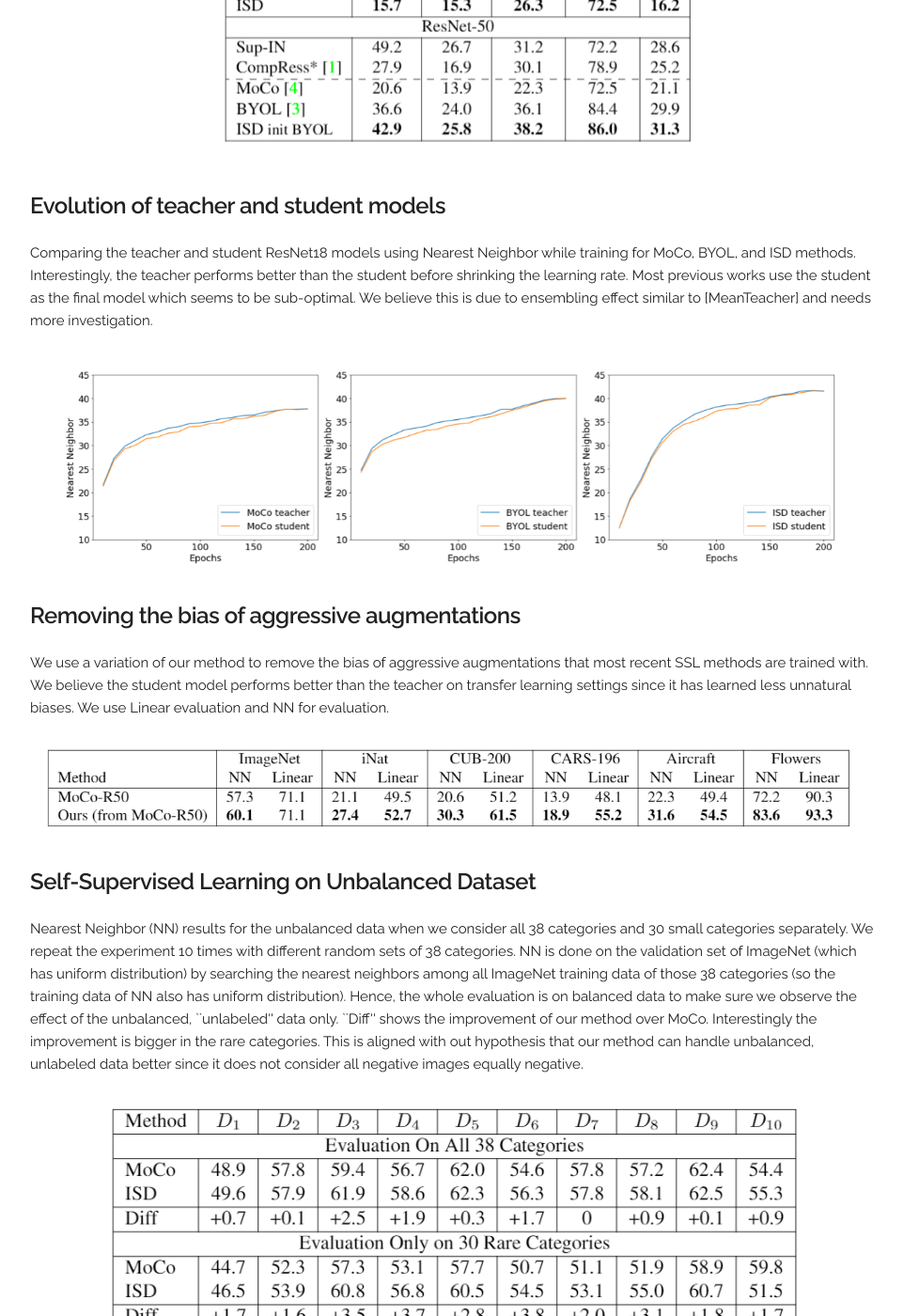
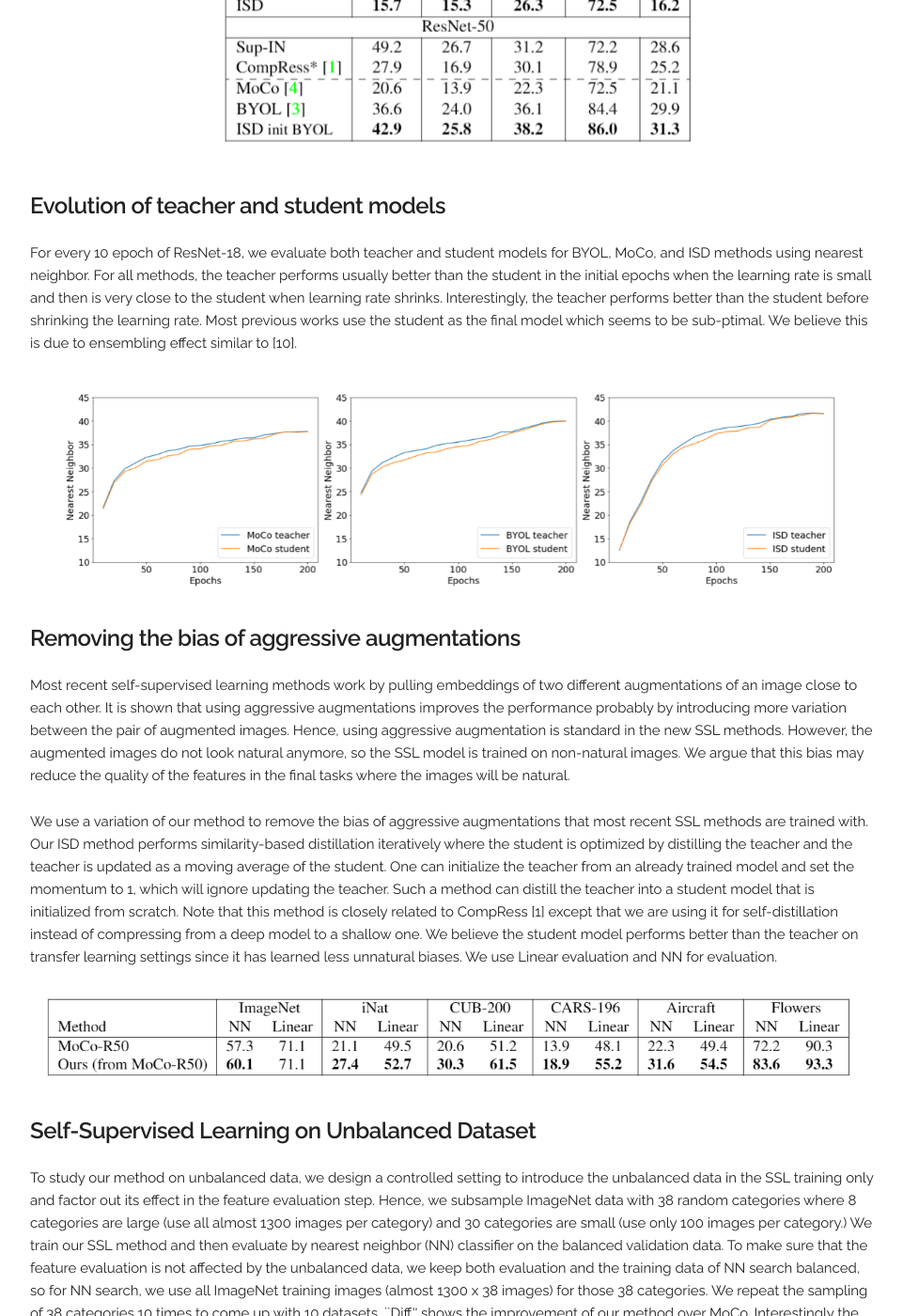
Before and after one commit to UMBCvision/ISD, a Jekyll site: the page built from docs/index.html, in a window 1280 px wide and 1400 px high, scrolled down 3238 px. Shown: the whole window at 94% size, without its empty margins (158-1119 px from the left). Built offline with Jekyll 4.4.1, drawn with Linux system fonts in a browser that asks for light colours; some of the changed text lies outside the part shown.

Commit message:
Update index.html

```diff
--- a/docs/index.html
+++ b/docs/index.html
@@ -89,9 +89,12 @@ title: ISD
   <h5 id="evolution"><b>Evolution of teacher and student models</b></h5>
 
     <p>
-   Comparing the teacher and student ResNet18 models using Nearest Neighbor while training for MoCo, BYOL, and ISD methods.
+
+      For every 10 epoch of ResNet-18, we evaluate both teacher and student models for BYOL, MoCo, and ISD methods using nearest neighbor.
+      For all methods, the teacher performs usually better than the student in the initial epochs when the learning rate is small and then is very close to the student when learning rate shrinks.
+
   Interestingly, the teacher performs better than the student before shrinking the learning rate. Most previous works use
-  the student as the final model which seems to be sub-optimal. We believe this is due to ensembling effect similar to [MeanTeacher] and needs more investigation.
+  the student as the final model which seems to be sub-ptimal. We believe this is due to ensembling effect similar to [10].
 
     </p>
 <p style="text-align:center;"><img src="{{ site.baseurl }}/assets/images/fig2.png" width="100%" alt style>
@@ -102,7 +105,18 @@ title: ISD
     <h5 id="augmentation biases"><b>Removing the bias of aggressive augmentations </b></h5>
 
 <p>
-       We use a variation of our method to remove the bias of aggressive augmentations that most recent SSL methods are trained with.
+  Most recent self-supervised learning methods work by pulling embeddings of two different augmentations of an image close to each other.
+  It is shown that using aggressive augmentations improves the performance probably by introducing more variation between the pair of augmented images.
+  Hence, using aggressive augmentation is standard in the new SSL methods. However, the augmented images do not look natural anymore, so the SSL model is
+  trained on non-natural images. We argue that this bias may reduce the quality of the features in the final tasks where the images will be natural.
+  </p>
+  <p>
+  We use a variation of our method to remove the bias of aggressive augmentations that most recent SSL methods are trained with.
+    Our ISD method performs similarity-based distillation iteratively where the student is optimized by distilling the teacher
+    and the teacher is updated as a moving average of the student. One can initialize the teacher from an already trained model and set the momentum to 1,
+    which will ignore updating the teacher. Such a method can distill the teacher into a student model that is initialized from scratch.
+    Note that this method is closely related to CompRess [1] except that we are using it for self-distillation instead of compressing from a deep model to a shallow one.
+
   We believe the student model performs better than the teacher on transfer learning settings since it has learned less unnatural biases.
   We use Linear evaluation and NN for evaluation.
 
@@ -115,11 +129,14 @@ title: ISD
 <h5 id="unbalanced dataset"><b>Self-Supervised  Learning  on  Unbalanced Dataset </b></h5>
 
 <p>
-         Nearest Neighbor (NN) results for the unbalanced data when we consider all 38 categories and 30 small categories separately.
-  We repeat the experiment 10 times with different random sets of 38 categories. NN is done on the validation set of ImageNet
-  (which has uniform distribution) by searching the nearest neighbors among all ImageNet training data of those 38 categories
-  (so the training data of NN also has uniform distribution). Hence, the whole evaluation is on balanced data to make sure we observe
-  the effect of the unbalanced, ``unlabeled'' data only. ``Diff'' shows the improvement of our method over MoCo. Interestingly the
+  To study our method on unbalanced data, we design a controlled setting to introduce the unbalanced data in the SSL training only
+  and factor out its effect in the feature evaluation step. Hence, we subsample ImageNet data with 38 random categories where 8 categories are large
+  (use all almost 1300 images per category) and 30 categories are small (use only 100 images per category.)
+  We train our SSL method and then evaluate by nearest neighbor (NN) classifier on the balanced validation data.
+  To make sure that the feature evaluation is not affected by the unbalanced data, we keep both evaluation and the training data of NN search balanced,
+  so for NN search, we use all ImageNet training images (almost 1300 x 38 images) for those 38 categories.
+  We repeat the sampling of 38 categories 10 times to come up with 10 datasets.
+          ``Diff'' shows the improvement of our method over MoCo. Interestingly the
   improvement is bigger in the rare categories. This is aligned with out hypothesis that our method can handle unbalanced, unlabeled
   data better since it does not consider all negative images equally negative.
 
@@ -150,3 +167,4 @@ title: ISD
   [7] S. Maji, J. Kannala, E. Rahtu, M. Blaschko, and A. Vedaldi.Finegrained visual classification of aircraft. Technical report,2013.
   [8] Maria-Elena  Nilsback  and  Andrew  Zisserman.    Automated flower  classification  over  a  large  number  of  classes.   InIndian  Conference  on  Computer  Vision,  Graphics  and  Image Processing, Dec 2008.
   [9] P. Welinder, S. Branson, T. Mita, C. Wah, F. Schroff, S. Belongie,  and  P.  Perona.   Caltech-UCSD  Birds  200.   Technical  Report  CNS-TR-2010-001,  California  Institute  of  Technology, 2010.
+  [10] Antti Tarvainen and Harri Valpola.  Mean teachers are betterrole models:  Weight-averaged consistency targets improve semi-supervised deep learning results. InAdvances in neural information processing systems, pages 1195–1204, 2017.
```
